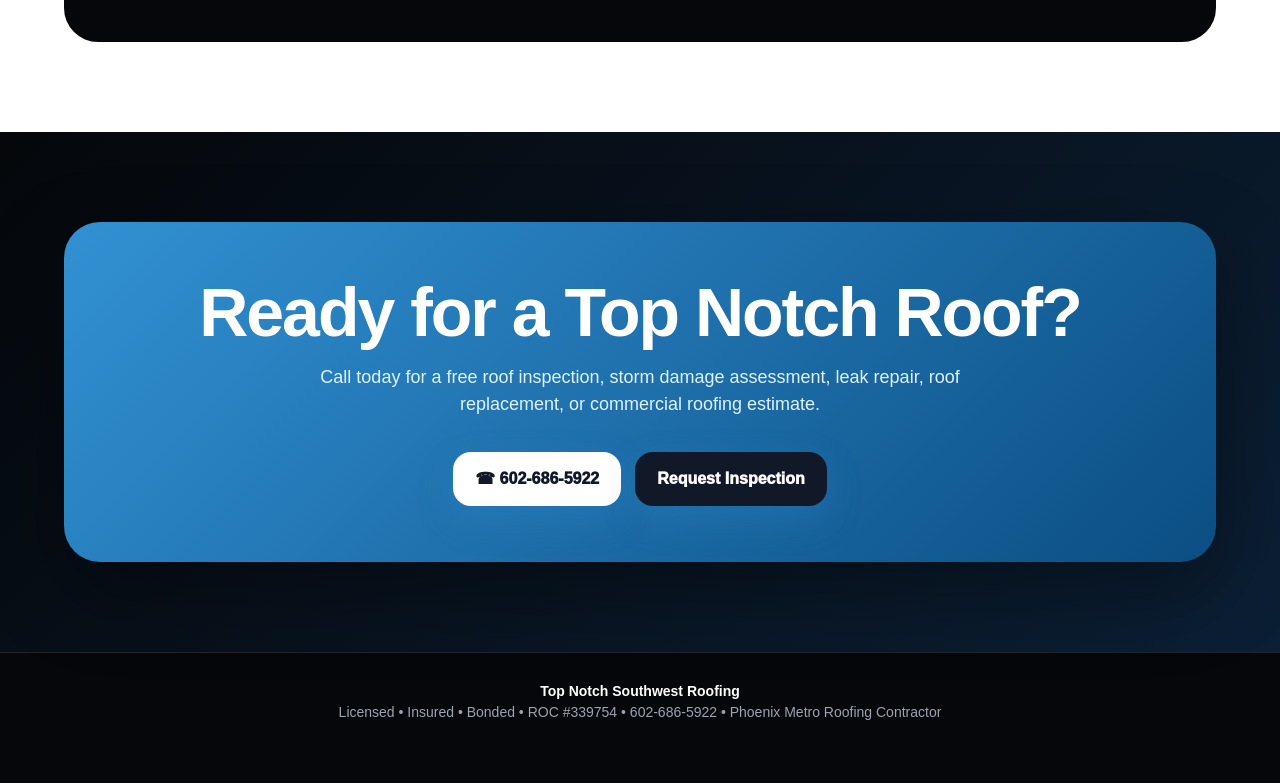
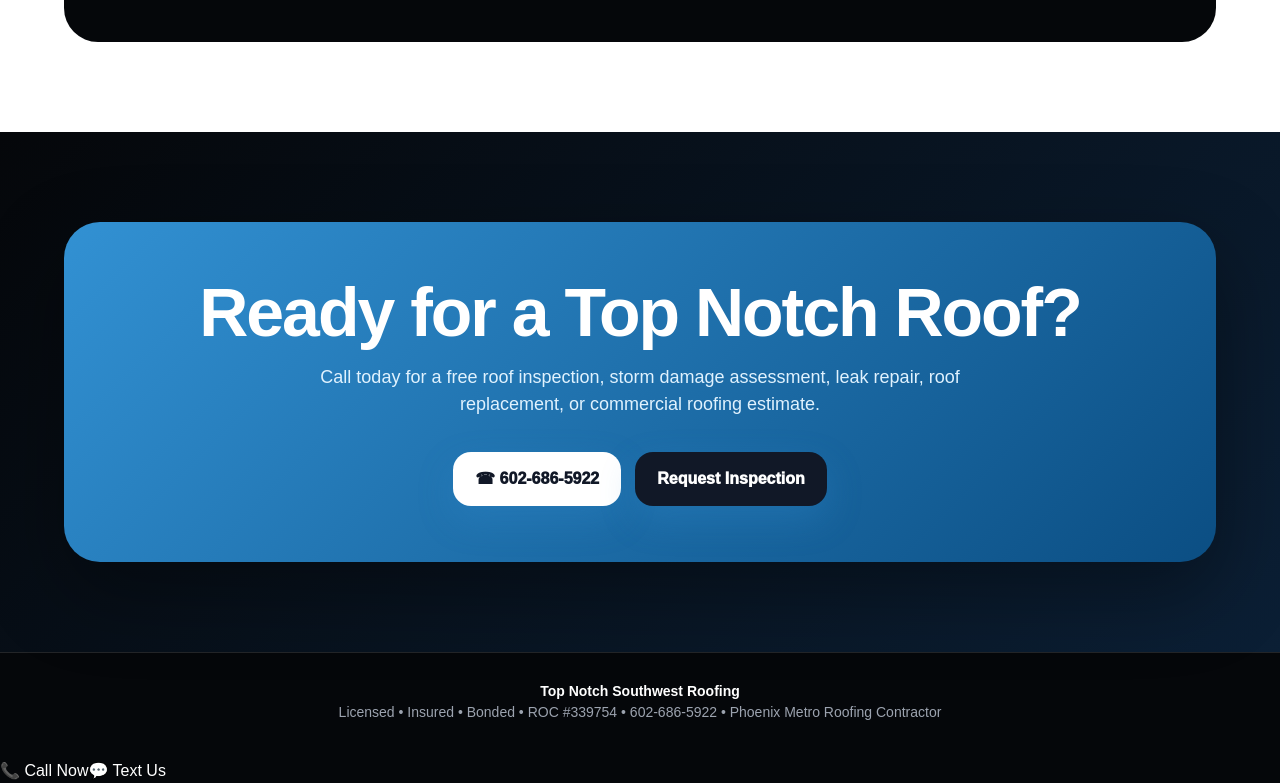
Before and after one commit to topnotchsw-roof/top-notch-roofing, a Next.js app: page / in a window 1280 px wide. Shown: the part 3719-4502 px from the top of the page. Before the commit the page ends 4478 px from the top, so only its background shows below. Built offline with nearby package versions, Linux system fonts and the light colour scheme.

Commit message:
Update page.tsx

```diff
--- a/app/page.tsx
+++ b/app/page.tsx
@@ -185,9 +185,16 @@
       </section>
 
       <footer><strong>Top Notch Southwest Roofing</strong><br />Licensed • Insured • Bonded • ROC #339754 • 602-686-5922 • Phoenix Metro Roofing Contractor</footer>
-    <a href="tel:6026865922" className="callNowBtn">
-  📞 Call Now
-</a>
+
+    <div className="mobileLeadBar">
+  <a href="tel:6026865922" className="mobileLeadBtn call">
+    📞 Call Now
+  </a>
+
+  <a href="sms:6026865922" className="mobileLeadBtn text">
+    💬 Text Us
+  </a>
+</div>
     </main>
   );
 }
```
